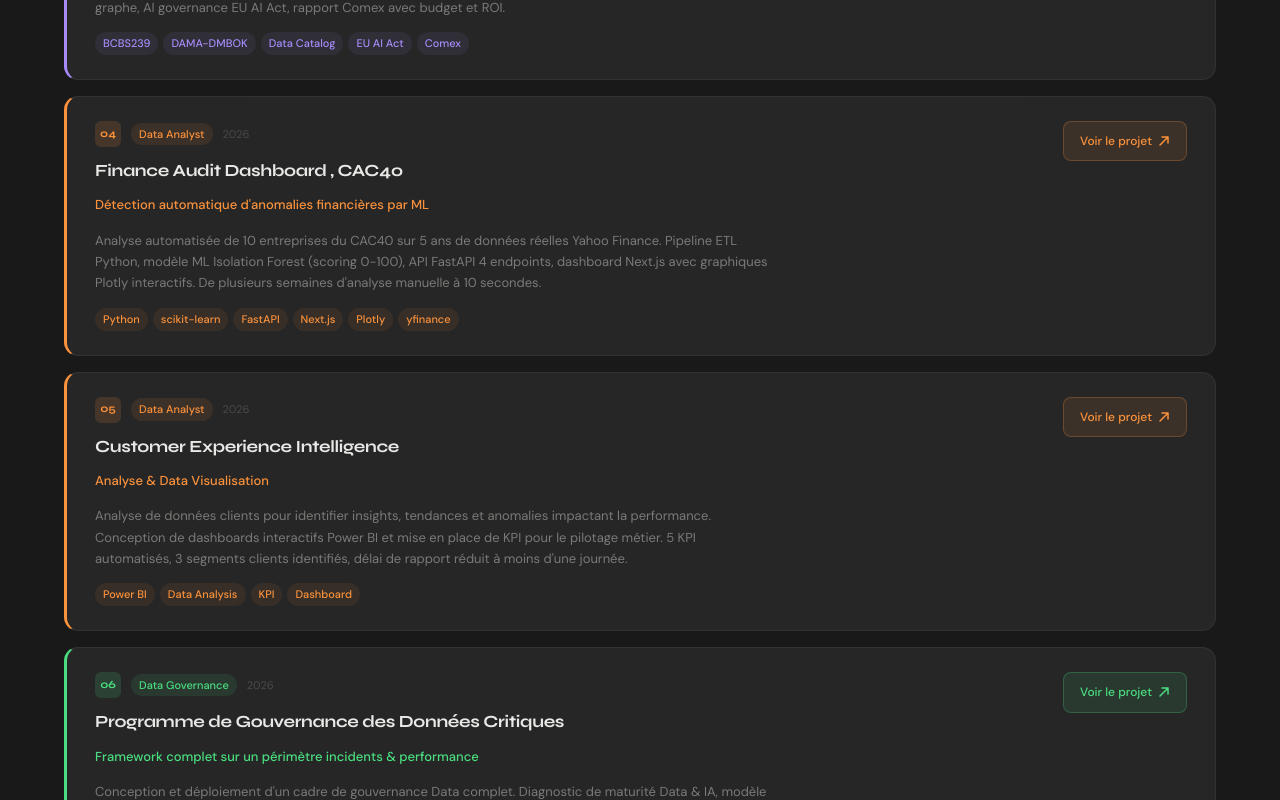
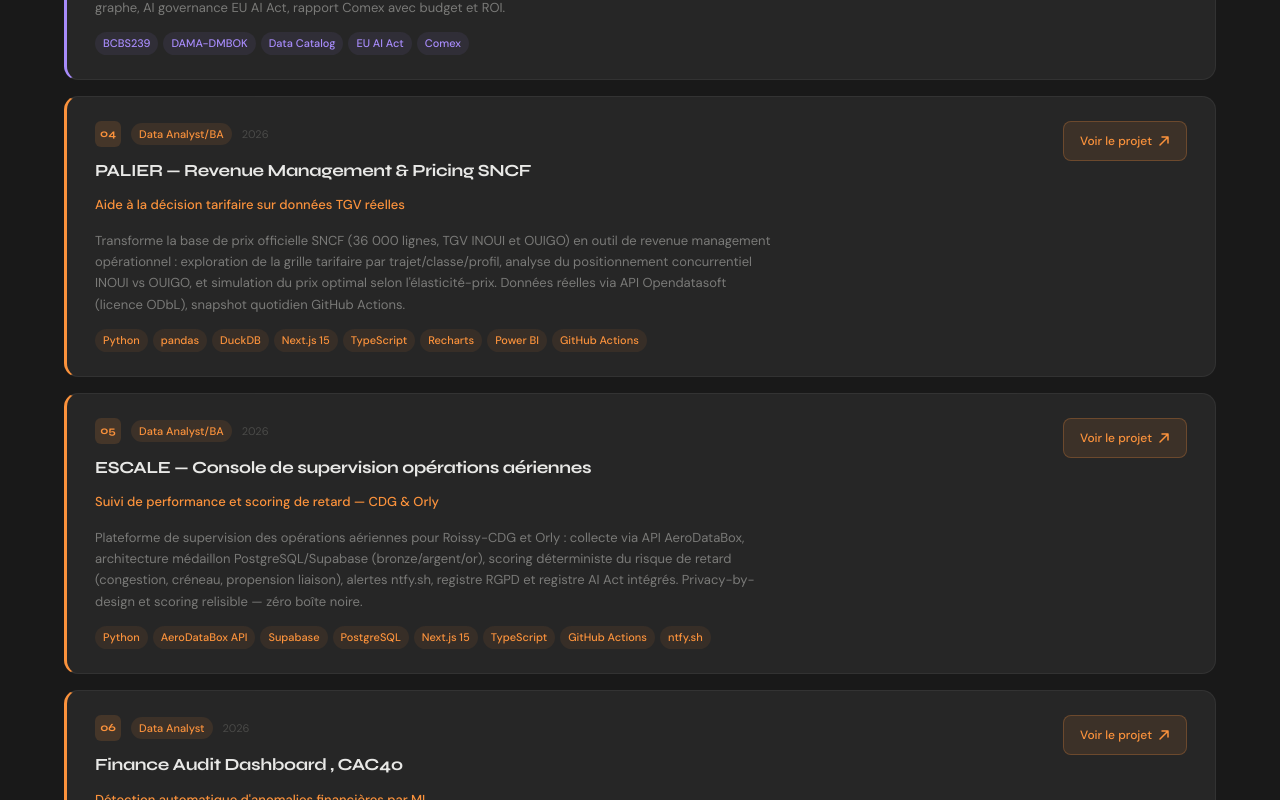
Before and after one commit to heykelh/data-governance, a Next.js app: page /projets in a window 1280 px wide. Shown: the part 1220-2020 px from the top of the page. Built offline with nearby package versions, Linux system fonts and the light colour scheme.

Commit message:
Ajout PALIER + ESCALE — Data Analyst/BA

```diff
--- a/src/app/a-propos/page.tsx
+++ b/src/app/a-propos/page.tsx
@@ -35,6 +35,8 @@ const projets = [
   { title: "Customer Experience Intelligence", href: "https://github.com/heykelh/customer-experience-intelligence", tag: "GitHub", color: "var(--accent-coral)" },
   { title: "Programme Gouvernance Données Critiques", href: "https://www.canva.com/design/DAHBNgAQtnw/Ru9E56mpd2qyDSzXKGhMIw/view", tag: "Livrable", color: "var(--accent)" },
   { title: "CryptoBot ,  Pipeline temps réel", href: "https://www.canva.com/design/DAG1I0Dd_a4/p3QvJvqgTTjs9Dek5_j0Lw/edit", tag: "Livrable", color: "var(--accent-amber)" },
+  { title: "PALIER — Revenue Management SNCF", href: "https://palier-sncf.vercel.app/", tag: "Live", color: "var(--accent-coral)" },
+  { title: "ESCALE — Supervision opérations aériennes", href: "https://escale-ops.vercel.app/", tag: "Live", color: "var(--accent-blue)" },
 ];
 
 const formations = [
--- a/src/app/case-studies/page.tsx
+++ b/src/app/case-studies/page.tsx
@@ -101,9 +101,59 @@ const cases = [
     stack: ["Data Catalog", "Data Stewardship", "DAMA-DMBOK", "Data Quality", "Open Data SNCF"],
     href: "https://naomi-data-steward.vercel.app/",
   },
+    {
+    id: "palier",
+    num: "06",
+    metier: "Data Analyst/BA",
+    metierColor: "var(--accent-coral)",
+    title: "PALIER — Revenue Management & Pricing SNCF",
+    context: "La base de prix officielle SNCF (TGV INOUI et OUIGO) contient plus de 36 000 lignes de tarifs réels. Les équipes pricing n'ont pas d'outil pour explorer cette grille, analyser le positionnement concurrentiel entre les deux offres, ou simuler l'impact d'un changement de prix sur le revenu. La décision tarifaire se prend sans visibilité consolidée sur la donnée réelle.",
+    mission: "Transformer la base de prix ouverte SNCF en outil d'aide à la décision tarifaire opérationnel : exploration de la grille par trajet/classe/profil, analyse concurrentielle INOUI vs OUIGO, et moteur de simulation du prix optimal selon l'élasticité-prix. Données réelles, snapshot quotidien automatisé, démonstrateur complet de la chaîne de raisonnement du revenue management.",
+    objectifs: [
+      { metric: "36 000+", label: "lignes de prix réels analysées", detail: "base de prix officielle SNCF via API Opendatasoft, licence ODbL — zéro donnée simulée" },
+      { metric: "3 modules", label: "de décision couverts", detail: "exploration tarifaire, analyse concurrentielle INOUI/OUIGO, simulation élasticité-prix" },
+      { metric: "Quotidien", label: "snapshot automatique", detail: "GitHub Actions — fare tracking automatisé sur la grille complète chaque jour" },
+      { metric: "100%", label: "moteur déterministe", detail: "calcul d'optimisation transparent et relisible — prix optimal = f(élasticité, demande, revenu cible)" },
+    ],
+    livrables: [
+      "Pipeline d'ingestion Python/pandas/DuckDB depuis API Opendatasoft",
+      "Moteur d'optimisation tarifaire déterministe (élasticité → prix optimal → impact revenu)",
+      "Dashboard Next.js 15 avec Recharts — exploration grille, comparaison, simulation",
+      "Rapport Power BI avec mesures DAX et paramètre what-if élasticité",
+      "GitHub Actions — snapshot quotidien et fare tracking automatisé",
+    ],
+    stack: ["Python", "pandas", "DuckDB", "API Opendatasoft", "Next.js 15", "React 19", "TypeScript", "Recharts", "Tailwind CSS 4", "Power BI", "GitHub Actions"],
+    href: "https://palier-sncf.vercel.app/",
+  },
+  {
+    id: "escale",
+    num: "07",
+    metier: "Data Analyst/BA",
+    metierColor: "var(--accent-blue)",
+    title: "ESCALE — Console de supervision opérations aériennes",
+    context: "Un aéroport comme Roissy-CDG ou Orly gère des milliers de mouvements par jour. L'information sur les retards est dispersée entre plusieurs sources, difficile à exploiter en continu, et les équipes opérationnelles n'ont pas de vue consolidée permettant d'anticiper les risques. Par ailleurs, tout système de scoring automatisé doit être accompagné de sa documentation réglementaire (RGPD, AI Act).",
+    mission: "Concevoir une console de supervision complète : collecte des données de vol via API AeroDataBox, architecture médaillon Supabase, scoring déterministe du risque de retard, alertes en temps réel, et documentation réglementaire intégrée (registre RGPD, registre AI Act). Architecture privacy-by-design et scoring entièrement relisible.",
+    objectifs: [
+      { metric: "3 couches", label: "architecture médaillon", detail: "bronze / argent / or — données brutes vers données certifiées prêtes à l'analyse" },
+      { metric: "100%", label: "scoring déterministe", detail: "congestion, créneau horaire, propension liaison — zéro boîte noire, défendable en entretien" },
+      { metric: "Temps réel", label: "alertes ntfy.sh", detail: "contrôles automatiques de complétude, fraîcheur et valeurs aberrantes avec notification immédiate" },
+      { metric: "2 registres", label: "réglementaires intégrés", detail: "registre des traitements RGPD + registre AI Act (classification et traçabilité des usages)" },
+    ],
+    livrables: [
+      "Pipeline de collecte Python via API AeroDataBox avec GitHub Actions",
+      "Architecture médaillon PostgreSQL/Supabase (bronze/argent/or)",
+      "Moteur de scoring déterministe du risque de retard avec harnais de tests",
+      "Console Next.js 15 — suivi On-Time Performance, tableau de bord des vols",
+      "Système d'alertes ntfy.sh sur anomalies qualité des données",
+      "Registre des traitements RGPD et AIPD",
+      "Registre AI Act — classification du système et traçabilité des usages",
+    ],
+    stack: ["Python", "AeroDataBox API", "Supabase", "PostgreSQL", "Next.js 15", "TypeScript", "GitHub Actions", "ntfy.sh", "RGPD", "EU AI Act"],
+    href: "https://escale-ops.vercel.app/",
+  },
   {
     id: "finance-audit",
-    num: "06",
+    num: "08",
     metier: "Data Analyst",
     metierColor: "var(--accent-coral)",
     title: "Finance Audit Dashboard ,  Détection d'anomalies CAC40",
@@ -121,7 +171,7 @@ const cases = [
   },
   {
     id: "customer-experience",
-    num: "07",
+    num: "09",
     metier: "Data Analyst",
     metierColor: "var(--accent-coral)",
     title: "Customer Experience Intelligence",
@@ -139,7 +189,7 @@ const cases = [
   },
   {
     id: "kuala-lumpur",
-    num: "08",
+    num: "10",
     metier: "IA & Agents",
     metierColor: "var(--accent-rose)",
     title: "AI for Kuala Lumpur ,  Plateforme Data & IA Urbaine",
@@ -157,7 +207,7 @@ const cases = [
   },
   {
     id: "pokewatch",
-    num: "09",
+    num: "11",
     metier: "Data Engineering",
     metierColor: "var(--accent-amber)",
     title: "PokéWatch — Surveillance marché Pokémon TCG",
@@ -182,7 +232,7 @@ const cases = [
   },
   {
     id: "cryptobot",
-    num: "10",
+    num: "12",
     metier: "Data Engineering",
     metierColor: "var(--accent-amber)",
     title: "CryptoBot ,  Pipeline Data Temps Réel",
@@ -206,6 +256,7 @@ const metierColors: Record<string, string> = {
   "Data Governance": "var(--accent)",
   "Data Steward": "var(--accent-purple)",
   "Data Analyst": "var(--accent-coral)",
+  "Data Analyst/BA": "var(--accent-coral)",
   "Data Engineering": "var(--accent-amber)",
 };
 
@@ -216,7 +267,7 @@ export default function CaseStudiesPage() {
         <div style={{ maxWidth: 1200, margin: "0 auto" }}>
           <p style={{ fontSize: 11, fontWeight: 600, color: "var(--text-tertiary)", textTransform: "uppercase", letterSpacing: "0.1em", marginBottom: 12 }}>Case Studies</p>
           <h1 style={{ fontSize: "clamp(28px, 4vw, 48px)", fontWeight: 800, marginBottom: 16 }}>
-            9 projets réels.<br />
+            plus d'une dizaine de projets réels.<br />
             <span style={{ color: "var(--text-secondary)" }}>Des problèmes concrets. Des résultats chiffrés.</span>
           </h1>
           <p style={{ color: "var(--text-secondary)", fontSize: 16, maxWidth: 640, lineHeight: 1.7 }}>
--- a/src/app/projets/page.tsx
+++ b/src/app/projets/page.tsx
@@ -38,8 +38,32 @@ const projects = [
     year: "2026",
     metier: "Data Consulting",
   },
+    {
+    num: "04",
+    title: "PALIER — Revenue Management & Pricing SNCF",
+    subtitle: "Aide à la décision tarifaire sur données TGV réelles",
+    description: "Transforme la base de prix officielle SNCF (36 000 lignes, TGV INOUI et OUIGO) en outil de revenue management opérationnel : exploration de la grille tarifaire par trajet/classe/profil, analyse du positionnement concurrentiel INOUI vs OUIGO, et simulation du prix optimal selon l'élasticité-prix. Données réelles via API Opendatasoft (licence ODbL), snapshot quotidien GitHub Actions.",
+    tags: ["Python", "pandas", "DuckDB", "Next.js 15", "TypeScript", "Recharts", "Power BI", "GitHub Actions"],
+    href: "https://palier-sncf.vercel.app/",
+    external: true,
+    color: "var(--accent-coral)",
+    year: "2026",
+    metier: "Data Analyst/BA",
+  },
   {
-    num: "04",
+    num: "05",
+    title: "ESCALE — Console de supervision opérations aériennes",
+    subtitle: "Suivi de performance et scoring de retard — CDG & Orly",
+    description: "Plateforme de supervision des opérations aériennes pour Roissy-CDG et Orly : collecte via API AeroDataBox, architecture médaillon PostgreSQL/Supabase (bronze/argent/or), scoring déterministe du risque de retard (congestion, créneau, propension liaison), alertes ntfy.sh, registre RGPD et registre AI Act intégrés. Privacy-by-design et scoring relisible — zéro boîte noire.",
+    tags: ["Python", "AeroDataBox API", "Supabase", "PostgreSQL", "Next.js 15", "TypeScript", "GitHub Actions", "ntfy.sh"],
+    href: "https://escale-ops.vercel.app/",
+    external: true,
+    color: "var(--accent-blue)",
+    year: "2026",
+    metier: "Data Analyst/BA",
+  },
+  {
+    num: "06",
     title: "Finance Audit Dashboard ,  CAC40",
     subtitle: "Détection automatique d'anomalies financières par ML",
     description: "Analyse automatisée de 10 entreprises du CAC40 sur 5 ans de données réelles Yahoo Finance. Pipeline ETL Python, modèle ML Isolation Forest (scoring 0-100), API FastAPI 4 endpoints, dashboard Next.js avec graphiques Plotly interactifs. De plusieurs semaines d'analyse manuelle à 10 secondes.",
@@ -51,7 +75,7 @@ const projects = [
     metier: "Data Analyst",
   },
   {
-    num: "05",
+    num: "07",
     title: "Customer Experience Intelligence",
     subtitle: "Analyse & Data Visualisation",
     description: "Analyse de données clients pour identifier insights, tendances et anomalies impactant la performance. Conception de dashboards interactifs Power BI et mise en place de KPI pour le pilotage métier. 5 KPI automatisés, 3 segments clients identifiés, délai de rapport réduit à moins d'une journée.",
@@ -63,7 +87,7 @@ const projects = [
     metier: "Data Analyst",
   },
   {
-    num: "06",
+    num: "08",
     title: "Programme de Gouvernance des Données Critiques",
     subtitle: "Framework complet sur un périmètre incidents & performance",
     description: "Conception et déploiement d'un cadre de gouvernance Data complet. Diagnostic de maturité Data & IA, modèle de gouvernance fédéré, formalisation des rôles Data avec matrice RACI, cadre Data Quality (KPI, SLA, contrôles), processus de gestion des incidents Data et feuille de route priorisée sur 18 mois.",
@@ -75,7 +99,7 @@ const projects = [
     metier: "Data Governance",
   },
   {
-    num: "07",
+    num: "09",
     title: "Naomi Data Steward Lab",
     subtitle: "Simulation du rôle Data Steward sur l'écosystème SNCF",
     description: "Simulation pédagogique du rôle de Data Steward sur l'écosystème Naomi de SNCF Voyageurs. Données ouvertes réelles, catalogue de données avec fiches par dataset, glossaire métier, règles de qualité et processus de remédiation.",
@@ -87,7 +111,7 @@ const projects = [
     metier: "Data Steward",
   },
   {
-    num: "08",
+    num: "10",
     title: "AI for Kuala Lumpur",
     subtitle: "Data & IA Decision Platform ,  cas d'usage urbain",
     description: "Plateforme data multi-sources permettant d'analyser des données urbaines complexes pour faciliter la prise de décision stratégique. Pipeline data automatisé, 3 cas d'usage IA implémentés, 100% données réelles, génération d'insights en moins de 5 minutes.",
@@ -99,7 +123,7 @@ const projects = [
     metier: "IA & Agents",
   },
   {
-    num: "09",
+    num: "11",
     title: "PokéWatch — Surveillance marché Pokémon TCG",
     subtitle: "Pipeline data + détection d'anomalies + rapports LLM",
     description: "Surveillance automatisée du marché Pokémon TCG : ingestion Python depuis l'API officielle, stockage Supabase/Postgres, règles de détection PL/pgSQL, dashboard Next.js 15 et rapports narratifs générés par Groq LLM. CI GitHub Actions avec harness d'évaluation F1=1.00. Projet en cours.",
@@ -111,7 +135,7 @@ const projects = [
     metier: "Data Engineering",
   },
   {
-    num: "10",
+    num: "12",
     title: "CryptoBot ,  Data Engineering",
     subtitle: "Pipeline data temps réel & visualisation",
     description: "Pipeline data complet API vers ingestion vers stockage SQL vers visualisation. Délai d'ingestion inférieur à 60 secondes. 5 KPI de performance calculés automatiquement (prix, volume, volatilité, tendance, momentum) et mis à jour en continu.",
@@ -128,6 +152,7 @@ const metierColors: Record<string, string> = {
   "IA & Agents": "var(--accent-rose)",
   "Data Governance": "var(--accent)",
   "Data Consulting": "var(--accent-purple)",
+  "Data Analyst/BA": "var(--accent-coral)",
   "Data Analyst": "var(--accent-coral)",
   "Data Engineering": "var(--accent-amber)",
   "Data Steward": "var(--accent-purple)",
```
Also changed, not shown: src/app/page.tsx (+5 -3 lines).
